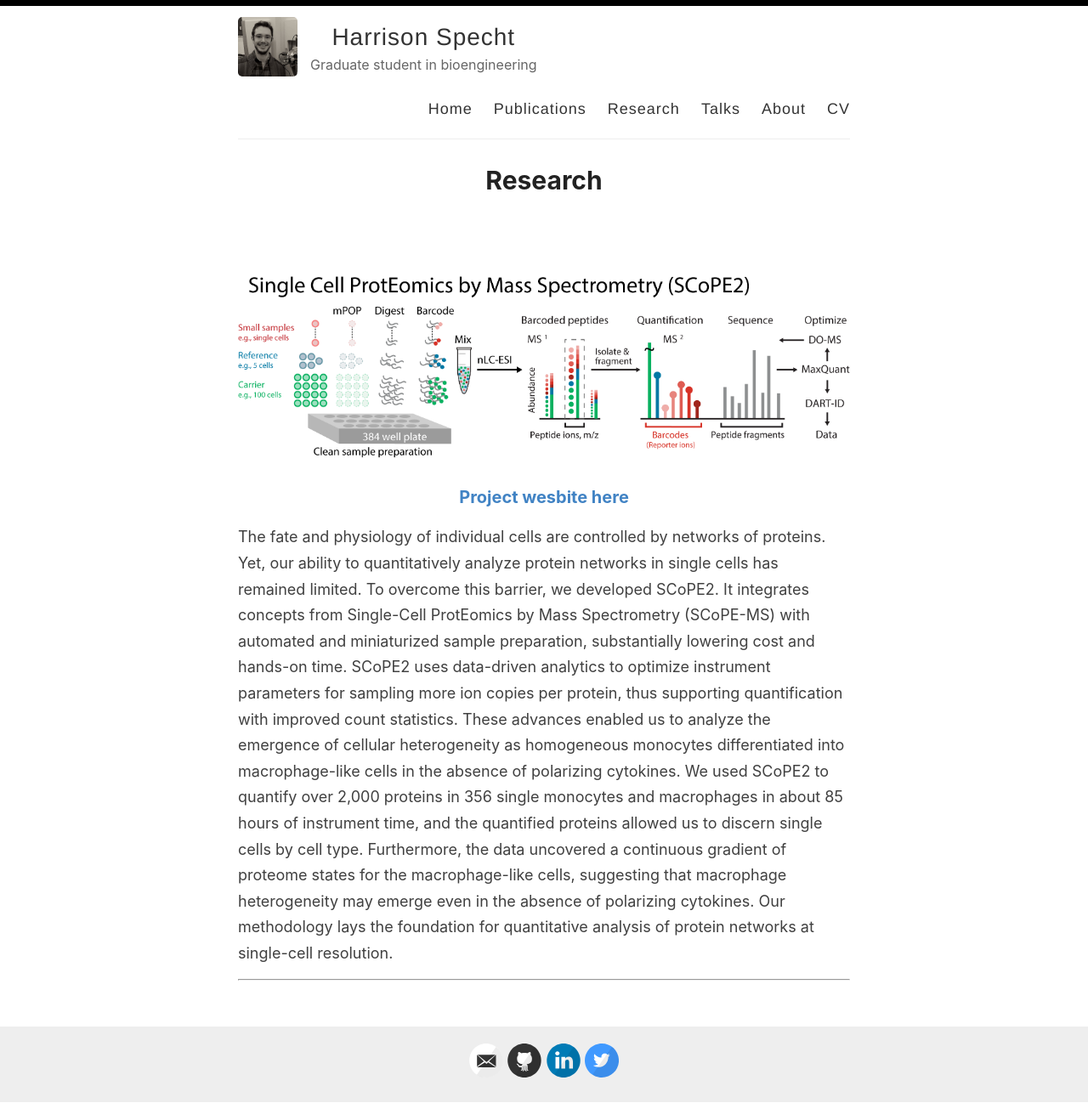
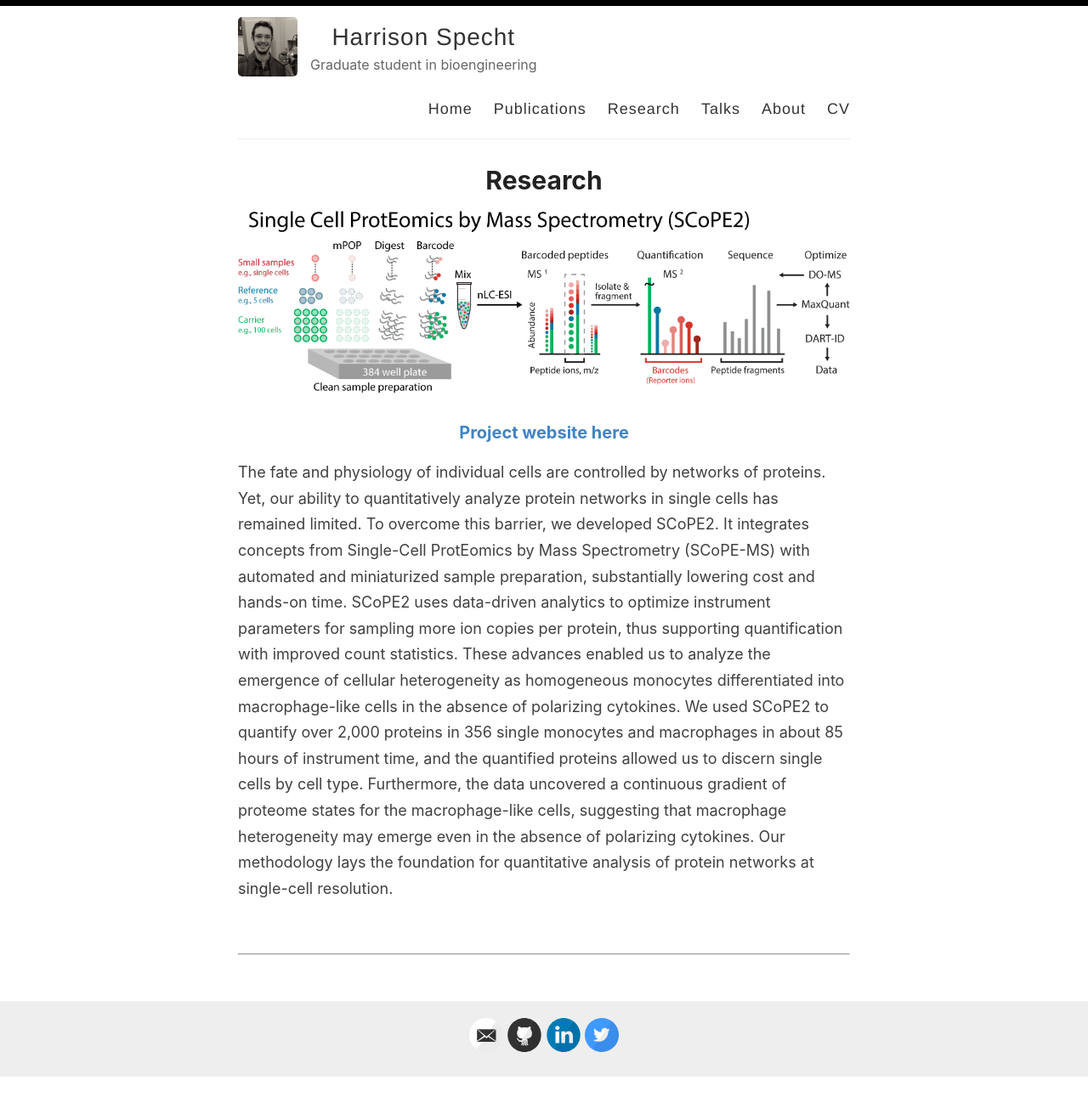
Before and after one commit to hspekt/site, a Jekyll site: the page built from _pages/projects.md, in a window 1280 px wide. Shown: the whole page at 85% size. Built offline with Jekyll 4.4.1, drawn with Linux system fonts in a browser that asks for light colours; after the commit the page ends 1267 px from its top, so only the background shows below that.

Commit message:
Update projects.md

```diff
--- a/_pages/projects.md
+++ b/_pages/projects.md
@@ -5,11 +5,12 @@ permalink: /research/
 description: Current research interests
 ---
 
-<br/><br/>
-
 [![](/site/images/SCOPE2-ac.png)](https://scope2.slavovlab.net/)
 
-### [Project wesbite here](https://scope2.slavovlab.net/)
+### [Project website here](https://scope2.slavovlab.net/)
 
 > The fate and physiology of individual cells are controlled by networks of proteins. Yet, our ability to quantitatively analyze protein networks in single cells has remained limited. To overcome this barrier, we developed SCoPE2. It integrates concepts from Single-Cell ProtEomics by Mass Spectrometry (SCoPE-MS) with automated and miniaturized sample preparation, substantially lowering cost and hands-on time. SCoPE2 uses data-driven analytics to optimize instrument parameters for sampling more ion copies per protein, thus supporting quantification with improved count statistics. These advances enabled us to analyze the emergence of cellular heterogeneity as homogeneous monocytes differentiated into macrophage-like cells in the absence of polarizing cytokines. We used SCoPE2 to quantify over 2,000 proteins in 356 single monocytes and macrophages in about 85 hours of instrument time, and the quantified proteins allowed us to discern single cells by cell type. Furthermore, the data uncovered a continuous gradient of proteome states for the macrophage-like cells, suggesting that macrophage heterogeneity may emerge even in the absence of polarizing cytokines. Our methodology lays the foundation for quantitative analysis of protein networks at single-cell resolution.
+
+<br/>
+
 <hr>
```
